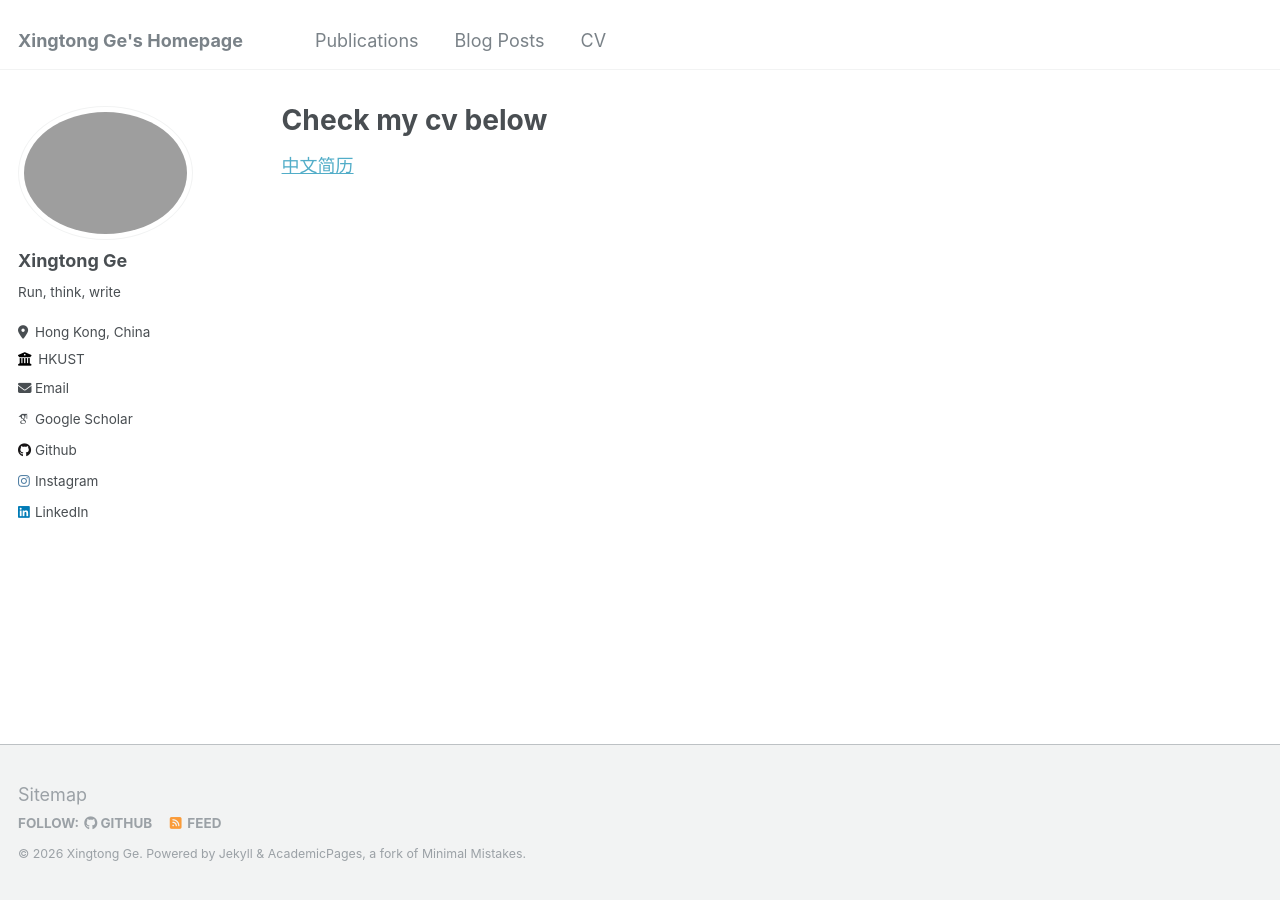
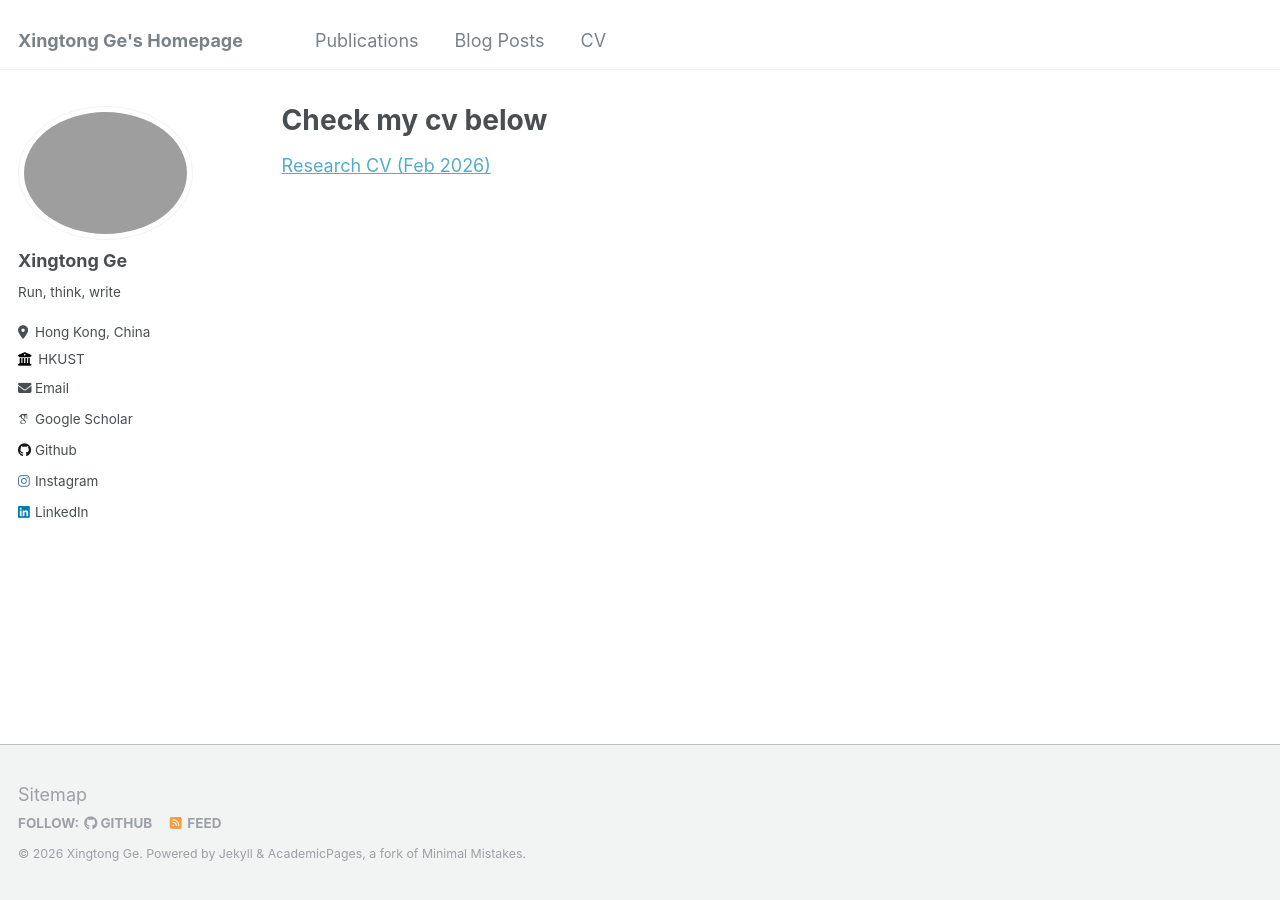
Before and after one commit to XingtongGe/xingtongge.github.io, a Jekyll site: the page built from _pages/cv.md, in a window 1280 px wide. Built offline with Jekyll 4.4.1, drawn with Linux system fonts in a browser that asks for light colours; some web fonts are replaced.

Commit message:
update resume

```diff
--- a/_pages/cv.md
+++ b/_pages/cv.md
@@ -7,7 +7,7 @@ redirect_from:
   - /resume
 ---
 
-[中文简历](/files/resume_zh.pdf)
+[Research CV (Feb 2026)](/files/Research_CV_XingtongGe_202602.pdf)
 
 <!--
 {% include base_path %}
```
Also changed, not shown: 2 other files.
